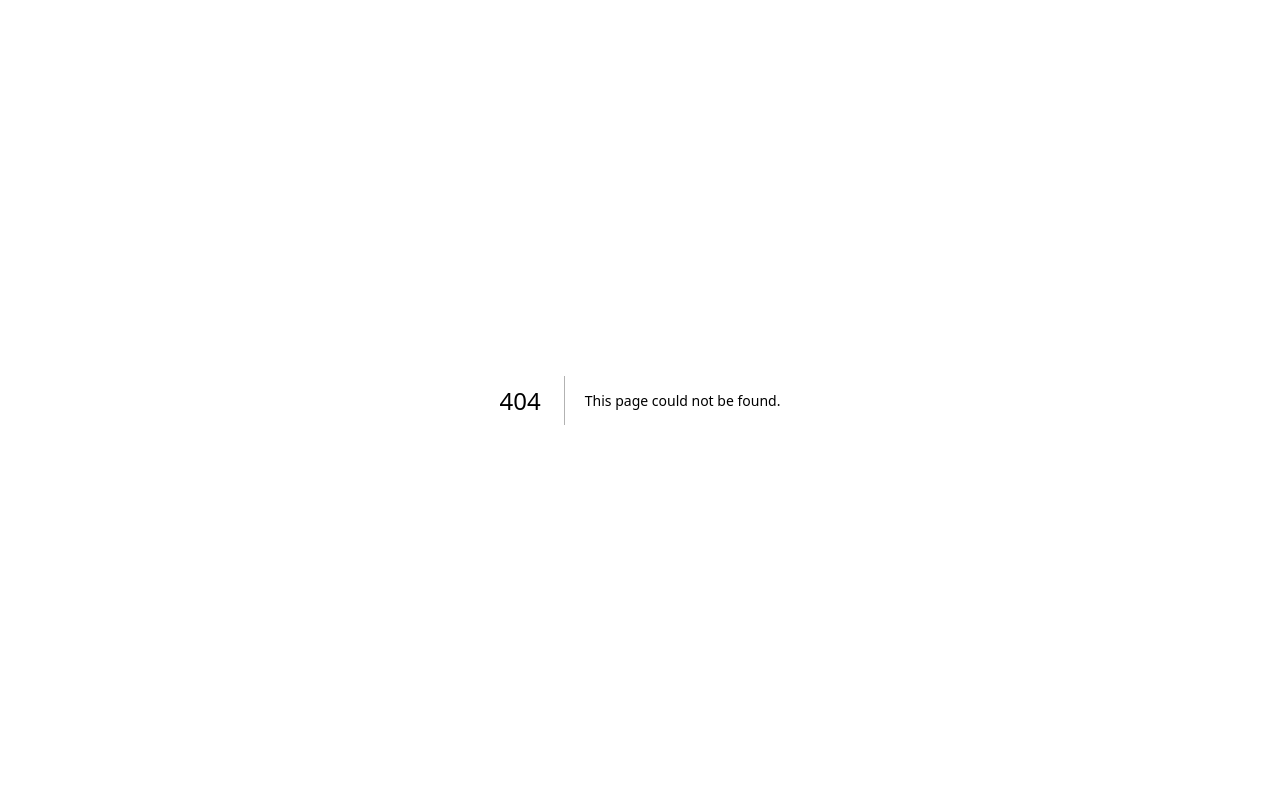
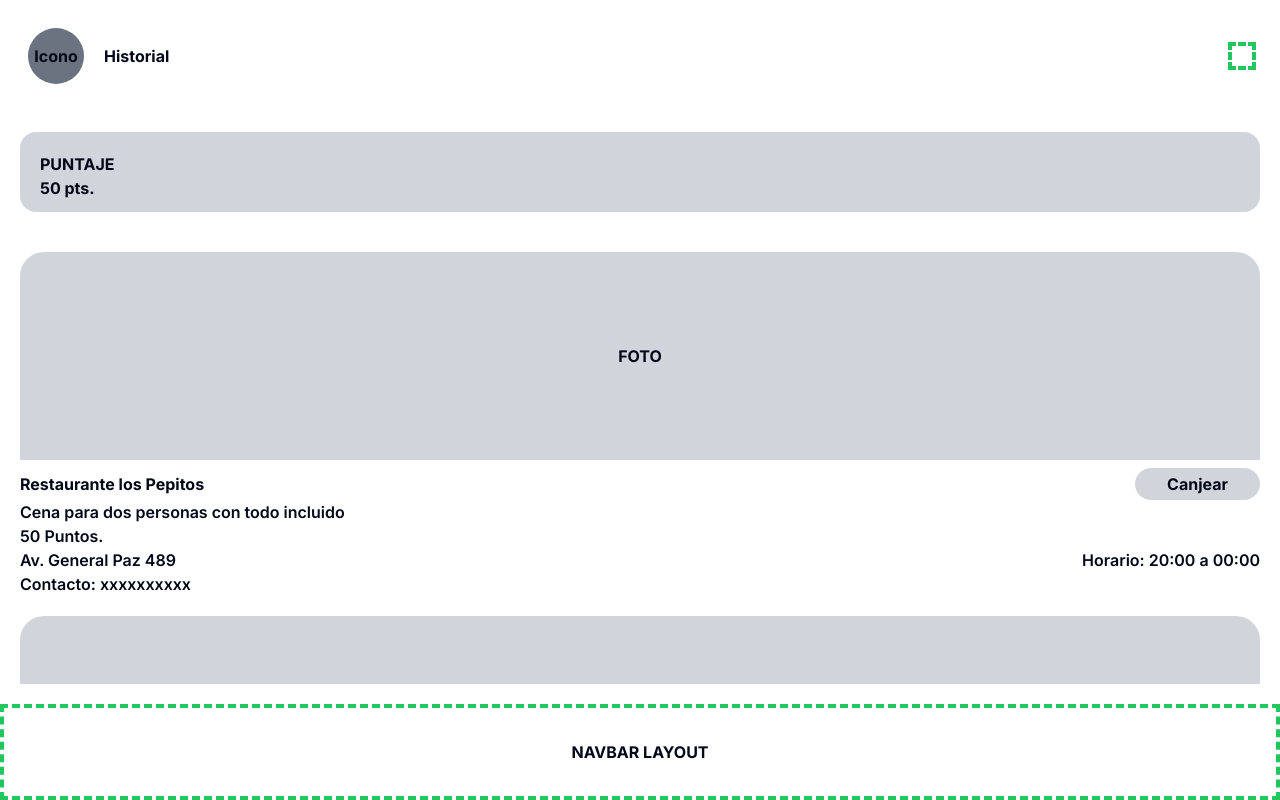
Before and after one commit to leitsman/s15-18-front-react, a Next.js app: page /redime in a window 1280 px wide. Before the commit this address had no page. Built offline with nearby package versions, Linux system fonts and the light colour scheme.

Commit message:
feat: add# redime-page

```diff
--- a/package.json
+++ b/package.json
@@ -14,6 +14,7 @@
     "@mdx-js/react": "^3.0.1",
     "@next/mdx": "^14.2.3",
     "@radix-ui/react-avatar": "^1.0.4",
+    "@radix-ui/react-scroll-area": "^1.0.5",
     "@radix-ui/react-slot": "^1.0.2",
     "class-variance-authority": "^0.7.0",
     "clsx": "^2.1.1",
--- /dev/null
+++ b/src/app/redime/page.jsx
@@ -0,0 +1,76 @@
+import { ScrollArea, ScrollBar } from "@/components/ui/scroll-area";
+
+function RedimePlace() {
+  return (
+    <div className="w-full  h-full flex flex-col justify-between gap-2">
+      <div className="flex justify-between *:font-bold">
+        <div className="w-full h-52 flex justify-center items-center bg-gray-300 rounded-t-3xl">
+          FOTO
+        </div>
+      </div>
+      <div className="*:font-semibold">
+        <div className="flex justify-between items-center *:font-bold">
+          <p>Restaurante los Pepitos</p>
+          <div className="px-8 py-1 bg-gray-300 rounded-3xl">Canjear</div>
+        </div>
+        <div>
+          <p>Cena para dos personas con todo incluido</p>
+        </div>
+        <div>
+          <p>50 Puntos.</p>
+        </div>
+        <div className="flex justify-between items-center">
+          <p>Av. General Paz 489</p>
+          <p>Horario: 20:00 a 00:00</p>
+        </div>
+        <div>
+          <p>Contacto: xxxxxxxxxx</p>
+        </div>
+      </div>
+    </div>
+  );
+}
+
+const page = () => {
+  const redimePlaces = Array(10).fill();
+
+  return (
+    <>
+      <main className="w-screen h-[calc(100vh-96px)] flex flex-col gap-10 p-5 ">
+        {/* HEADER */}
+        <div className="w-full flex p-2 justify-between items-center h-20 ">
+          <div className="flex justify-center items-center gap-5 ">
+            <div className="flex justify-center items-center size-14 rounded-full bg-gray-500">
+              <h2 className="font-bold">Icono</h2>
+            </div>
+            <div>
+              <h2 className="font-bold">Historial</h2>
+            </div>
+          </div>
+          <div className="flex justify-center items-center size-5 outline-4 outline-green-500 outline-dashed"></div>
+        </div>
+
+        <ScrollArea className="w-full h-[80dvh]">
+          {/* USER POINTS */}
+          <div className="w-full p-5 justify-between  h-20 bg-gray-300 rounded-2xl flex flex-col items-start">
+            <h2 className="font-bold">PUNTAJE</h2>
+            <h2 className="font-bold">50 pts.</h2>
+          </div>
+
+          {/* Places to redime points */}
+          <div className="w-full h-96 mt-10 flex flex-col  justify-between items-center gap-5">
+            {redimePlaces.map((_, idx) => (
+              <RedimePlace key={idx} />
+            ))}
+          </div>
+          <ScrollBar />
+        </ScrollArea>
+      </main>
+      <nav className="w-screen h-24 flex flex-col justify-center items-center gap-10 p-5 border-4 border-green-500 border-dashed font-bold">
+        NAVBAR LAYOUT
+      </nav>
+    </>
+  );
+};
+
+export default page;
--- /dev/null
+++ b/src/components/ui/scroll-area.jsx
@@ -0,0 +1,40 @@
+"use client"
+
+import * as React from "react"
+import * as ScrollAreaPrimitive from "@radix-ui/react-scroll-area"
+
+import { cn } from "@/lib/utils"
+
+const ScrollArea = React.forwardRef(({ className, children, ...props }, ref) => (
+  <ScrollAreaPrimitive.Root
+    ref={ref}
+    className={cn("relative overflow-hidden", className)}
+    {...props}>
+    <ScrollAreaPrimitive.Viewport className="h-full w-full rounded-[inherit]">
+      {children}
+    </ScrollAreaPrimitive.Viewport>
+    <ScrollBar />
+    <ScrollAreaPrimitive.Corner />
+  </ScrollAreaPrimitive.Root>
+))
+ScrollArea.displayName = ScrollAreaPrimitive.Root.displayName
+
+const ScrollBar = React.forwardRef(({ className, orientation = "vertical", ...props }, ref) => (
+  <ScrollAreaPrimitive.ScrollAreaScrollbar
+    ref={ref}
+    orientation={orientation}
+    className={cn(
+      "flex touch-none select-none transition-colors",
+      orientation === "vertical" &&
+        "h-full w-2.5 border-l border-l-transparent p-[1px]",
+      orientation === "horizontal" &&
+        "h-2.5 flex-col border-t border-t-transparent p-[1px]",
+      className
+    )}
+    {...props}>
+    <ScrollAreaPrimitive.ScrollAreaThumb className="relative flex-1 rounded-full bg-border" />
+  </ScrollAreaPrimitive.ScrollAreaScrollbar>
+))
+ScrollBar.displayName = ScrollAreaPrimitive.ScrollAreaScrollbar.displayName
+
+export { ScrollArea, ScrollBar }
```
Also changed, not shown: 1 other file (tests, documents, lock files or other folders).
